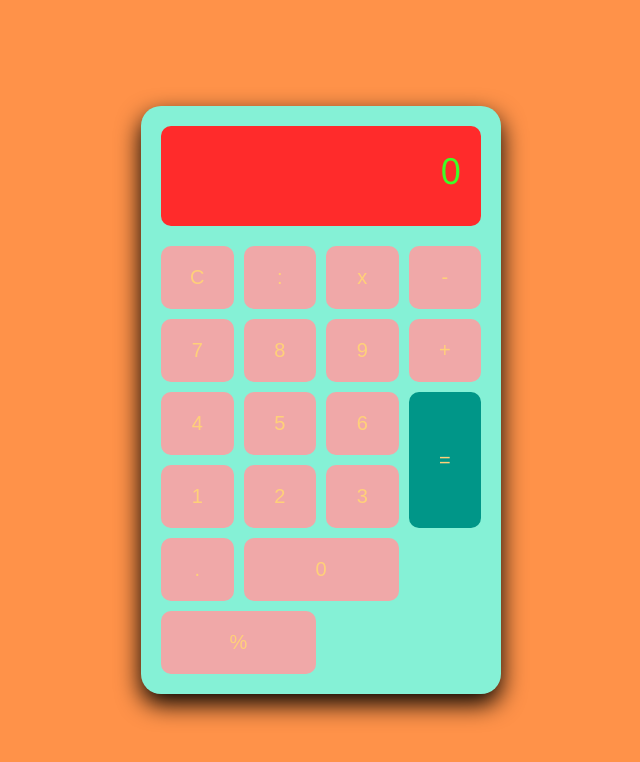
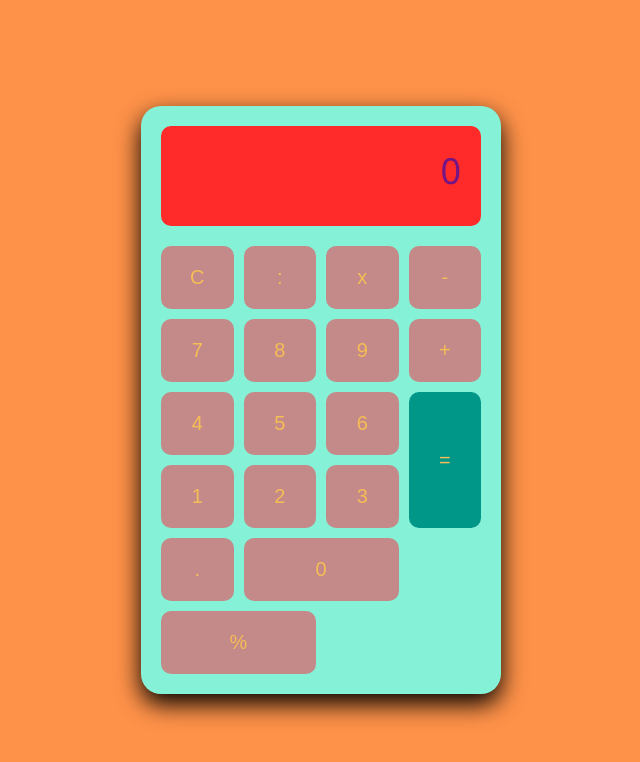
Before and after one commit to dione11/CALCULADORA, a plain HTML site: page index.html in a window 1280 px wide. Shown: the whole page, without its empty margins (319-959 px from the left). Drawn offline with Linux system fonts and the light colour scheme.

Commit message:
iuuuuuuuu

```diff
--- a/style.css
+++ b/style.css
@@ -16,7 +16,7 @@ width: 320px;
 }
 .visor{
 background-color: rgb(255, 43, 43);
-color: rgb(63, 253, 38);
+color: rgb(115, 21, 134);
 font-size: 36px;
 text-align: right;
 padding: 20px;
@@ -36,8 +36,8 @@ padding: 20px;
 font-size: 20px;
 border: none;
 border-radius: 10px;
-background-color: #f0a8a8;
-color: rgb(255, 208, 121);
+background-color: #c48989;
+color: rgb(245, 189, 85);
 cursor: pointer;
 transition: 0.2s;
 }
```
